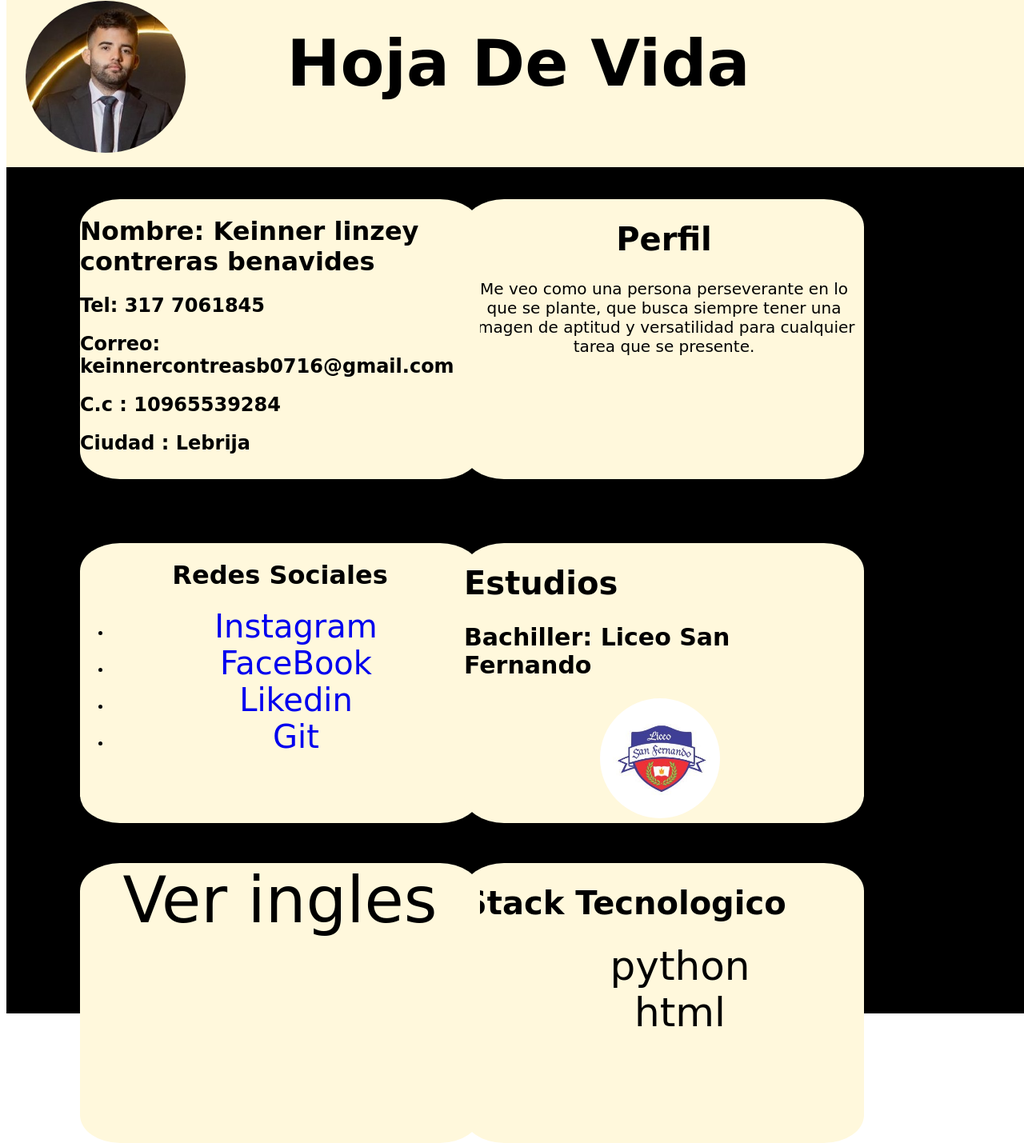
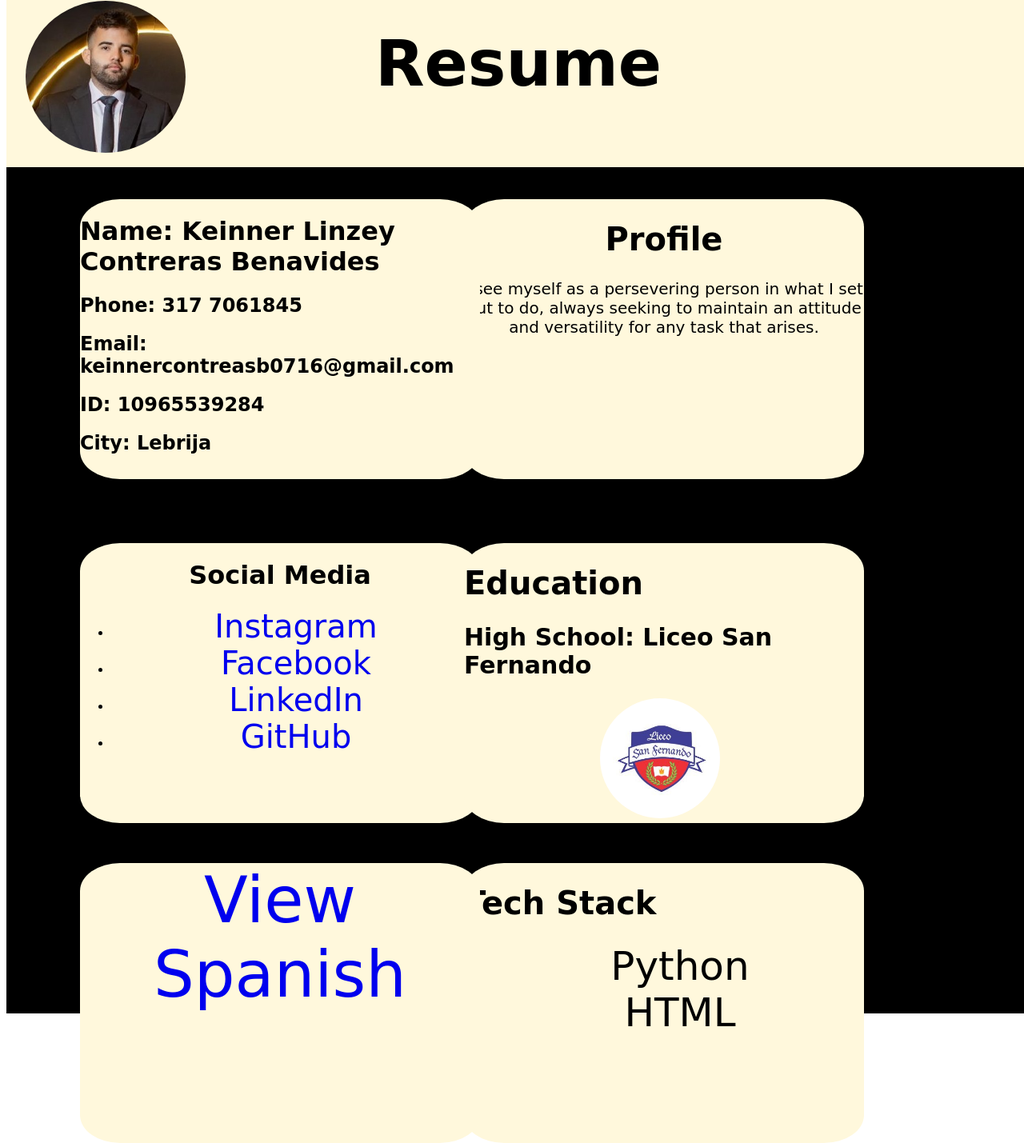
Before and after one commit to KeinnerL/hojadevida, a plain HTML site: page indexin.html in a window 1280 px wide. Shown: the part 21-1450 px from the top of the page at 80% size. Drawn offline with Linux system fonts and the light colour scheme.

Commit message:
index en ingles

```diff
--- a/indexin.html
+++ b/indexin.html
@@ -3,48 +3,48 @@
 <head>
     <meta charset="UTF-8">
     <meta name="viewport" content="width=device-width, initial-scale=1.0">
-    <title>Hoja de vida</title>
+    <title>Resume</title>
     <link rel="stylesheet" href="style.css">
 </head>
 <body>
     <div class="fondo1"></div>
-    <div class="fondo"><h1>Hoja De Vida</h1></div>
+    <div class="fondo"><h1>Resume</h1></div>
     <div class="foto">
         <img src="imagenes/foton.jpg" alt="20px">
     </div>
     <div class="perfil">
-        <strong><h1>Perfil</h1></strong>
-        <p> Me veo como una persona perseverante en lo que se plante, que busca siempre tener una imagen de aptitud y
-            versatilidad para cualquier tarea que se presente.</p>
+        <strong><h1>Profile</h1></strong>
+        <p> I see myself as a persevering person in what I set out to do, always seeking to maintain an attitude
+            and versatility for any task that arises.</p>
     </div>
     <div class="informacion">
-        <h1>Nombre: Keinner linzey contreras benavides</h1>
-        <h2>Tel: 317 7061845</h2>
-        <h2>Correo: keinnercontreasb0716@gmail.com</h2>
-        <h2>C.c : 10965539284</h2>
-        <h2>Ciudad : Lebrija</h2>
+        <h1>Name: Keinner Linzey Contreras Benavides</h1>
+        <h2>Phone: 317 7061845</h2>
+        <h2>Email: keinnercontreasb0716@gmail.com</h2>
+        <h2>ID: 10965539284</h2>
+        <h2>City: Lebrija</h2>
     </div>
     <div class="redes">
-        <h1>Redes Sociales</h1>
+        <h1>Social Media</h1>
         <ul>
             <li ><a style="text-decoration: none;font-size: 40px;" href="https://www.instagram.com/keinner.contreras/">Instagram</a></li>
-            <li><a style="text-decoration: none;font-size: 40px;" href="https://www.facebook.com/keiner.contreras.921/?locale=es_LA">FaceBook</a></li>
-            <li><a style="text-decoration: none;font-size: 40px;" href="https://www.linkedin.com/in/keinner-contreras-005700357/">Likedin</a></li>
-            <li><a style="text-decoration: none;font-size: 40px;" href="https://github.com/KeinnerL">Git</a></li>
+            <li><a style="text-decoration: none;font-size: 40px;" href="https://www.facebook.com/keiner.contreras.921/?locale=es_LA">Facebook</a></li>
+            <li><a style="text-decoration: none;font-size: 40px;" href="https://www.linkedin.com/in/keinner-contreras-005700357/">LinkedIn</a></li>
+            <li><a style="text-decoration: none;font-size: 40px;" href="https://github.com/KeinnerL">GitHub</a></li>
         </ul>
     </div>
     <div class="estudios">
-        <h1>Estudios</h1>
-        <h2>Bachiller: Liceo San Fernando</h2>
+        <h1>Education</h1>
+        <h2>High School: Liceo San Fernando</h2>
         <img src="imagenes/liceo.jpg" alt="liceo">
     </div>
     <div class="stacks">
-        <h1>Stack Tecnologico</h1>
+        <h1>Tech Stack</h1>
         <ul>
-            <li style="text-align: center;font-size: 50px;;">python</li>
-            <li style="text-align: center;font-size: 50px;">html</li>
+            <li style="text-align: center;font-size: 50px;">Python</li>
+            <li style="text-align: center;font-size: 50px;">HTML</li>
         </ul>
     </div>
-    <div class="ingles"><a style="text-decoration: none;text-align: center; font-size:80px;position:relative;align-content: center;">Ver ingles</a></div>
+    <div class="ingles"><a style="text-decoration: none;text-align: center; font-size:80px;position:relative;align-content: center;"href="./index.html">View Spanish</a></div>
 </body>
 </html>
```
Also changed, not shown: index.html (+2 -1 lines).
